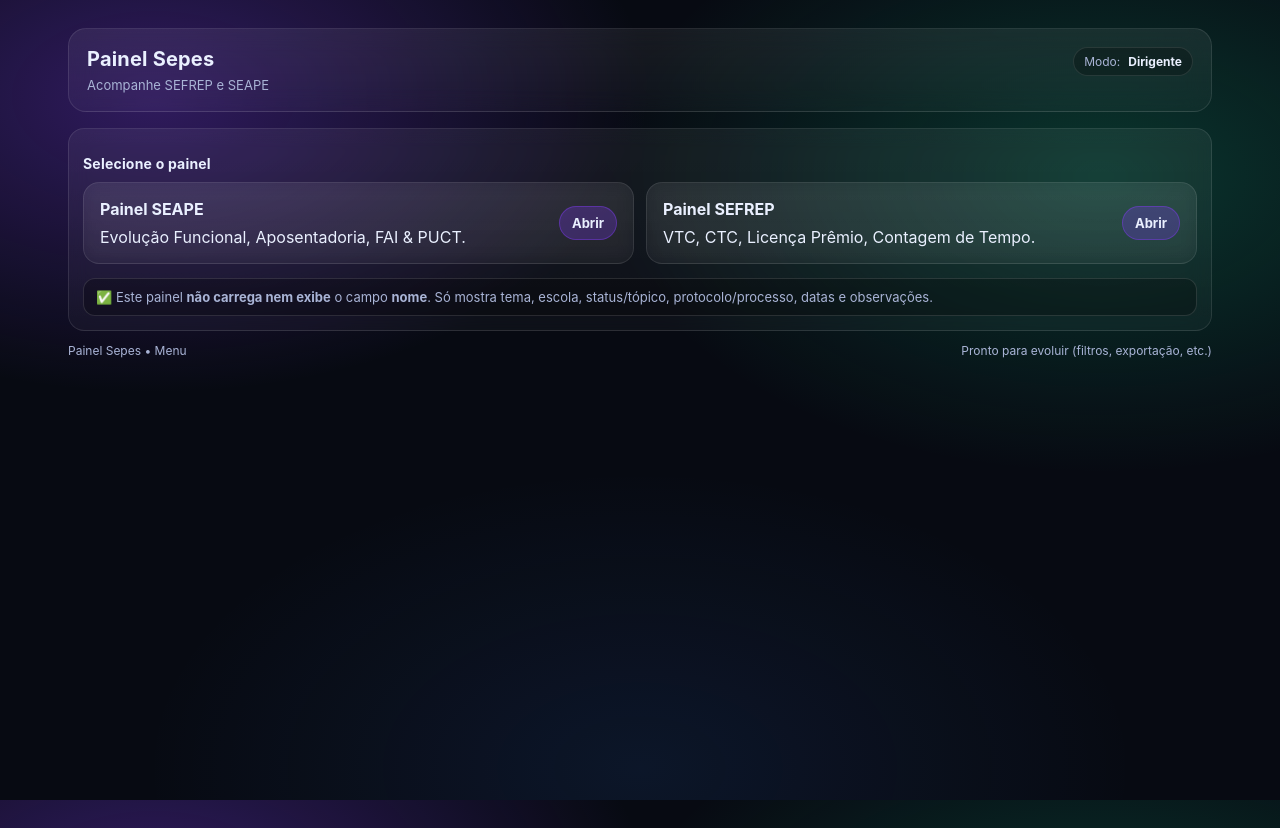
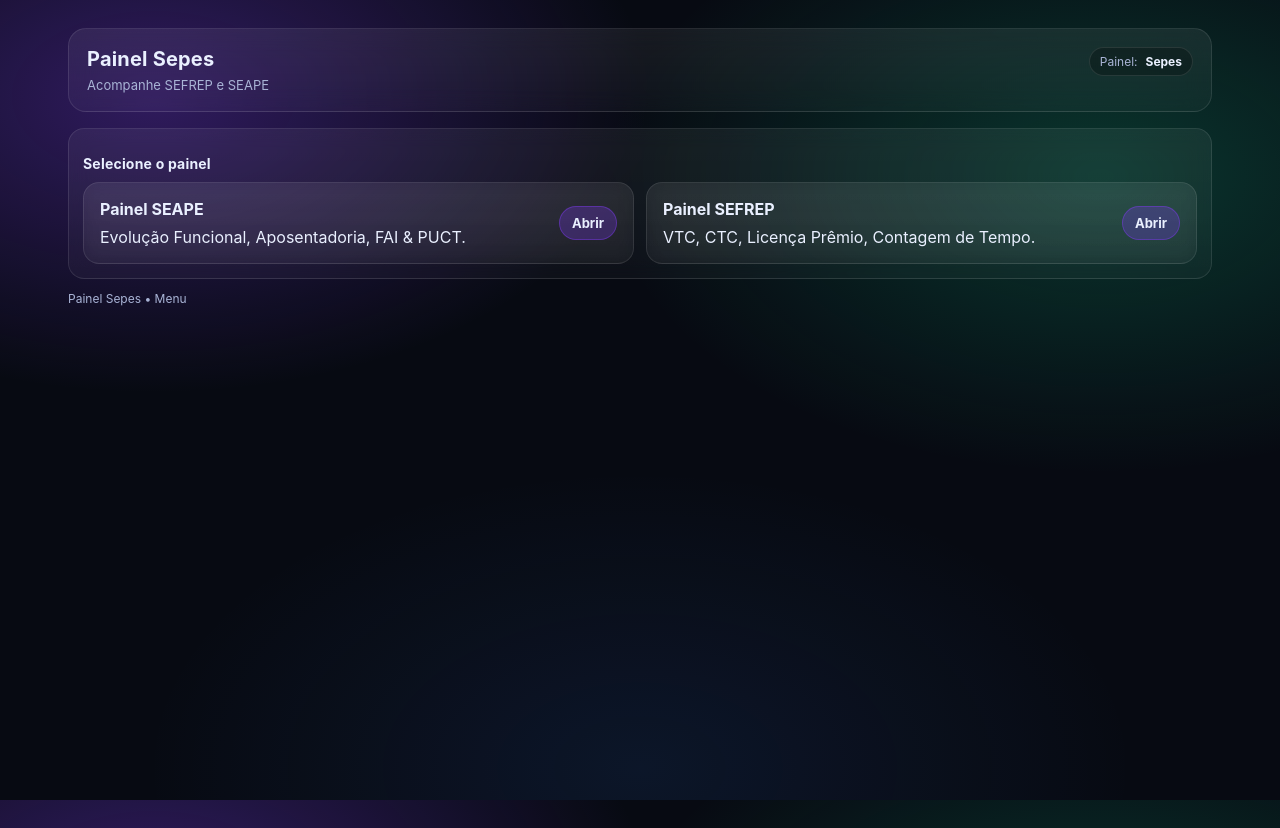
Before and after one commit to SamucaCS/painel-sepes, a plain HTML site: page index.html in a window 1280 px wide. Drawn offline with Linux system fonts and the light colour scheme.

Commit message:
Update index.html

```diff
--- a/index.html
+++ b/index.html
@@ -16,7 +16,7 @@
                 <p class="subtitle">Acompanhe SEFREP e SEAPE</p>
             </div>
             <div class="header-actions">
-                <span class="pill">Modo: <strong>Dirigente</strong></span>
+                <span class="pill">Painel: <strong>Sepes</strong></span>
             </div>
         </header>
 
@@ -50,16 +50,12 @@
                     </a>
                 </div>
 
-                <div class="msg" style="margin-top:14px;">
-                    ✅ Este painel <strong>não carrega nem exibe</strong> o campo <strong>nome</strong>. Só mostra tema,
-                    escola, status/tópico, protocolo/processo, datas e observações.
-                </div>
+
             </section>
         </div>
 
         <div class="footer">
             <span>Painel Sepes • Menu</span>
-            <span>Pronto para evoluir (filtros, exportação, etc.)</span>
         </div>
     </div>
 </body>
```
